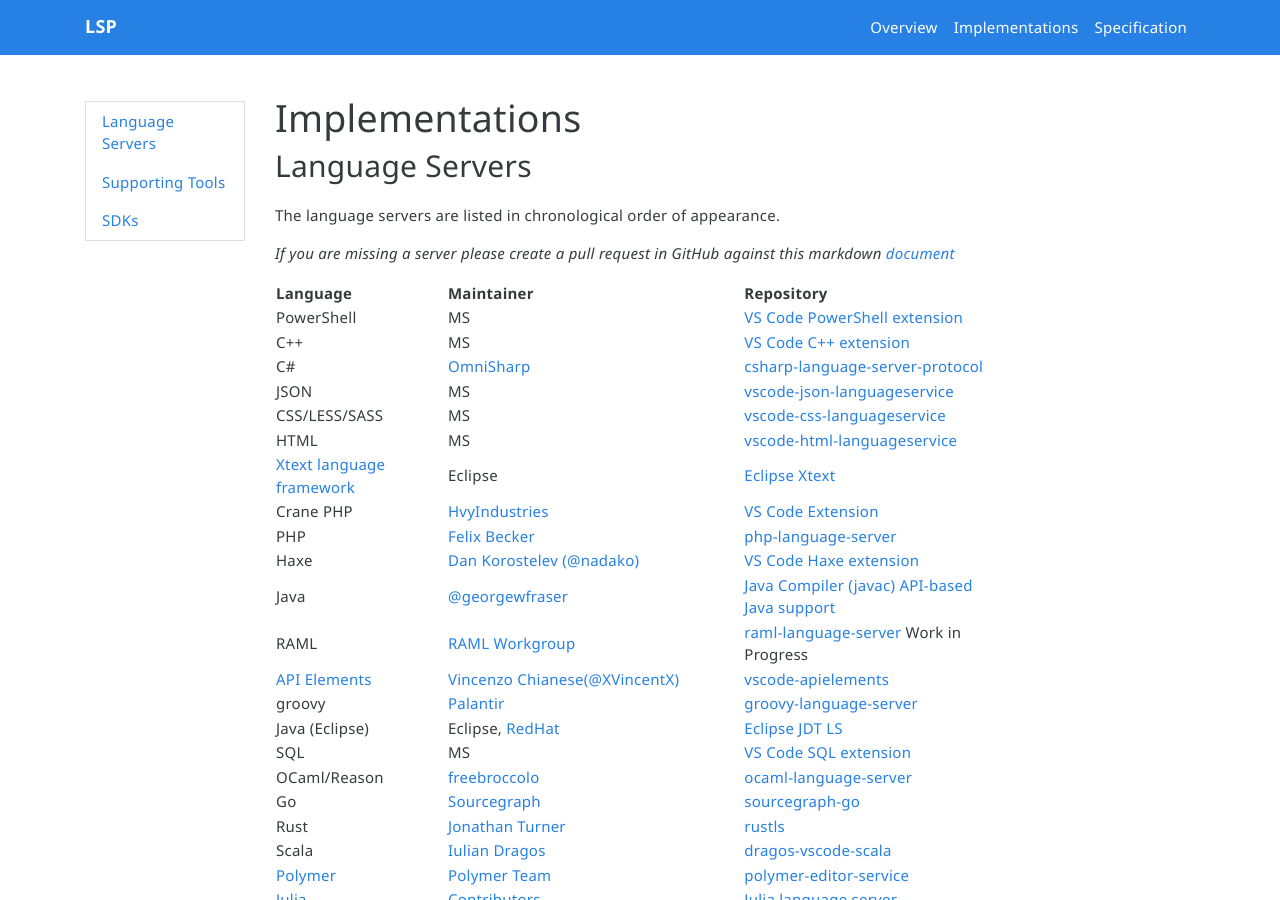
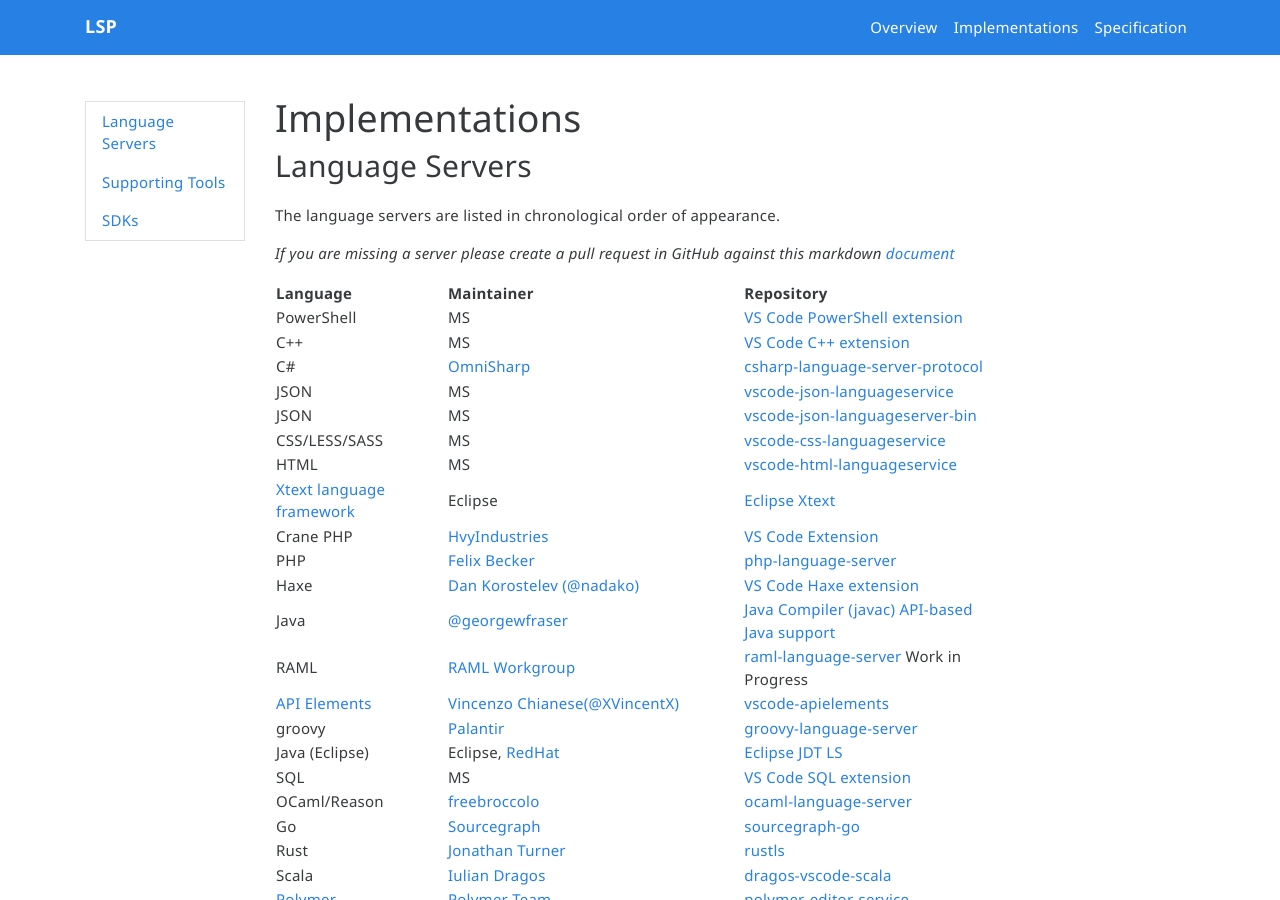
Before and after one commit to microsoft/language-server-protocol, a Jekyll site: the page built from _implementors/servers.md, in a window 1280 px wide and 900 px high. Built offline with Jekyll 4.4.1, drawn with Linux system fonts in a browser that asks for light colours; nearby versions of some CDN libraries.

Commit message:
Add link to excetuable version of MS's json server

```diff
--- a/_implementors/servers.md
+++ b/_implementors/servers.md
@@ -16,6 +16,7 @@
 | C++ | MS |  [VS Code C++ extension](https://marketplace.visualstudio.com/items?itemName=ms-vscode.cpptools) |
 | C# | [OmniSharp](http://www.omnisharp.net/) | [csharp-language-server-protocol](https://github.com/OmniSharp/csharp-language-server-protocol) |
 | JSON | MS | [vscode-json-languageservice](https://github.com/Microsoft/vscode-json-languageservice) |
+| JSON | MS | [vscode-json-languageserver-bin](https://github.com/vscode-langservers/vscode-json-languageserver-bin) |
 | CSS/LESS/SASS | MS | [vscode-css-languageservice](https://github.com/Microsoft/vscode-css-languageservice) |
 | HTML | MS | [vscode-html-languageservice](https://github.com/Microsoft/vscode-html-languageservice) |
 | [Xtext language framework](https://www.eclipse.org/Xtext/) | Eclipse | [Eclipse Xtext](https://github.com/eclipse/xtext-core/blob/master/org.eclipse.xtext.ide/src/org/eclipse/xtext/ide/server/LanguageServerImpl.xtend)|
```
